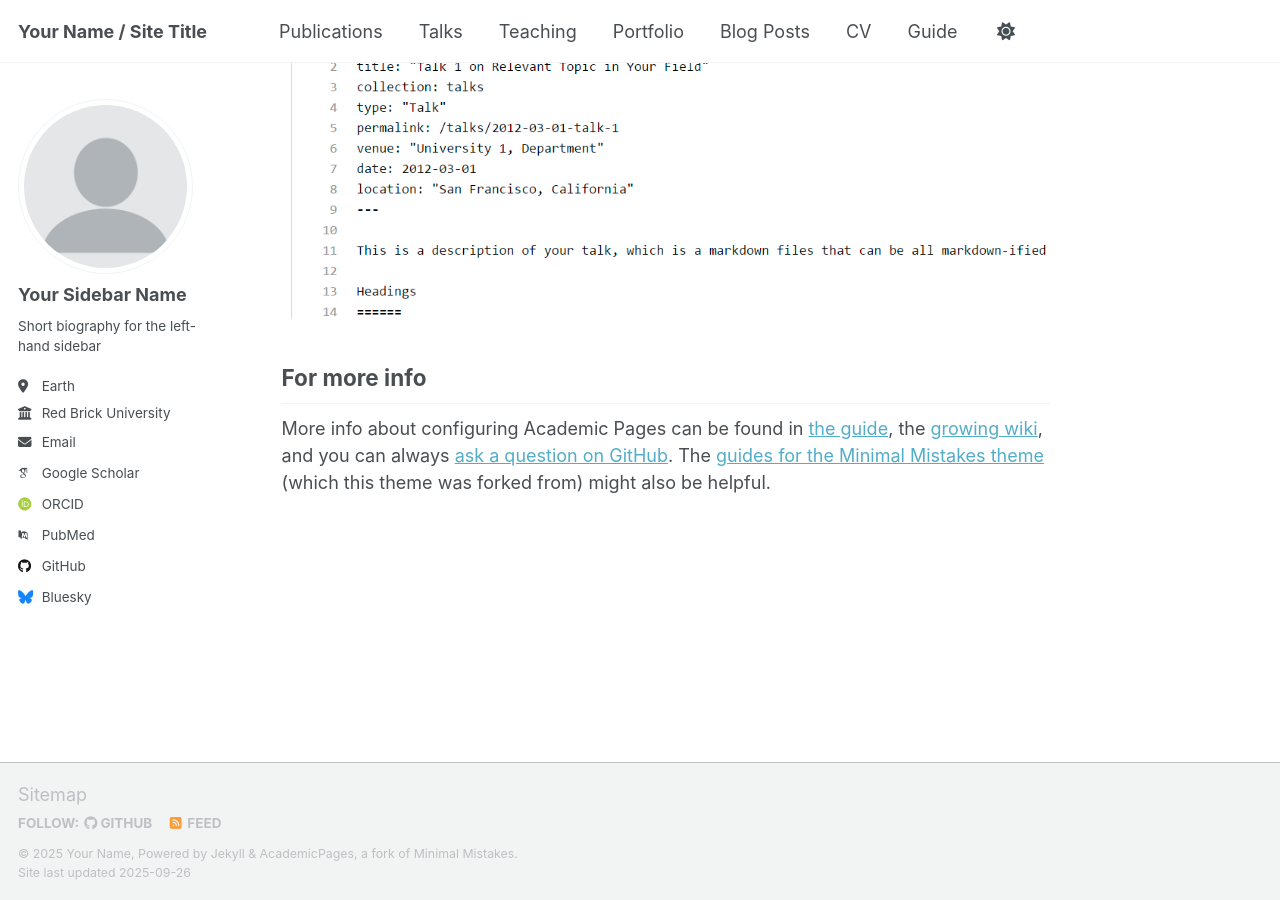
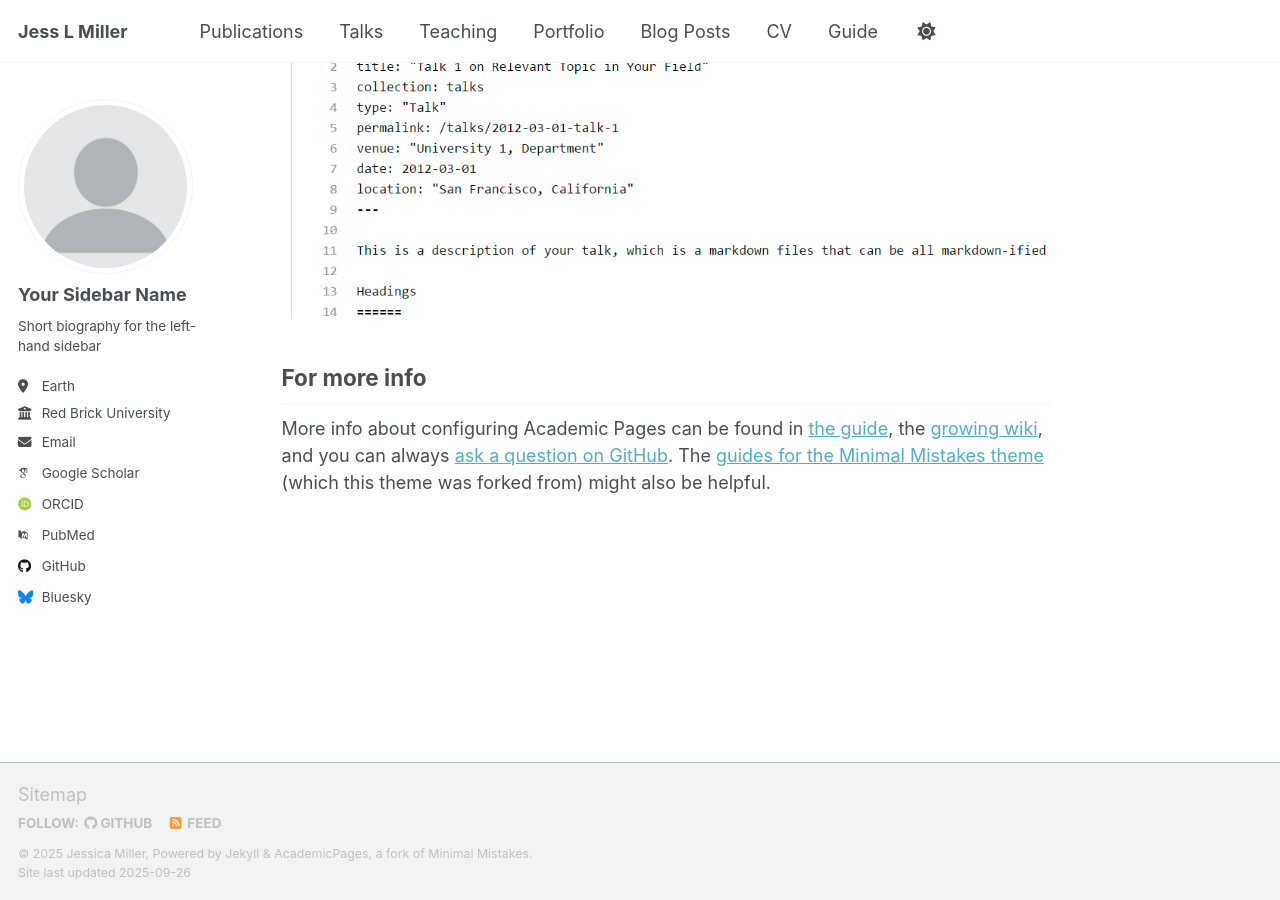
Before and after one commit to jmil-git/JessicaLMiller.io, a Jekyll site: the page built from _pages/about.md, in a window 1280 px wide and 900 px high, scrolled down 2880 px. Built offline with Jekyll 4.4.1, drawn with Linux system fonts in a browser that asks for light colours; some web fonts are replaced; a script that is not in the unit is left out.

Commit message:
Update _config.yml
Adding information to personal website. Doing first comit to test

```diff
--- a/_config.yml
+++ b/_config.yml
@@ -9,10 +9,10 @@
 # Basic Site Settings
 locale                   : "en-US"
 site_theme               : "default" # Currently available options are "default", "air"
-title                    : "Your Name / Site Title"
+title                    : "Jess L Miller"
 title_separator          : "-"
-name                     : &name "Your Name"
-description              : &description "Your Name's academic portfolio"   # Update this with a general description of your site, this is the default if not overridden by a page
+name                     : &name "Jessica Miller"
+description              : &description "Jess Miller's academic portfolio"   # Update this with a general description of your site, this is the default if not overridden by a page
 url                      : https://academicpages.github.io # The base hostname & protocol for your site e.g. "https://[your GitHub username].github.io",
                                                            # or if you already have some other page hosted on Github then use "https://[your GitHub username].github.io/[Your Repo Name]"
 baseurl                  : "" # the subpath of your site, e.g. "/blog"
```
